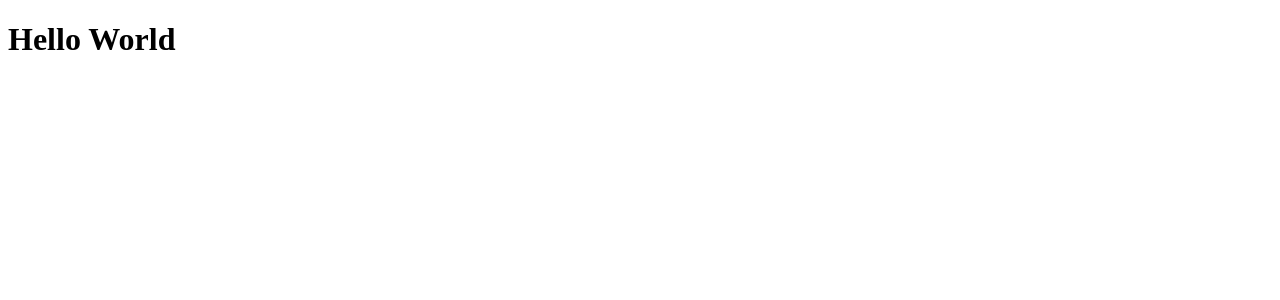
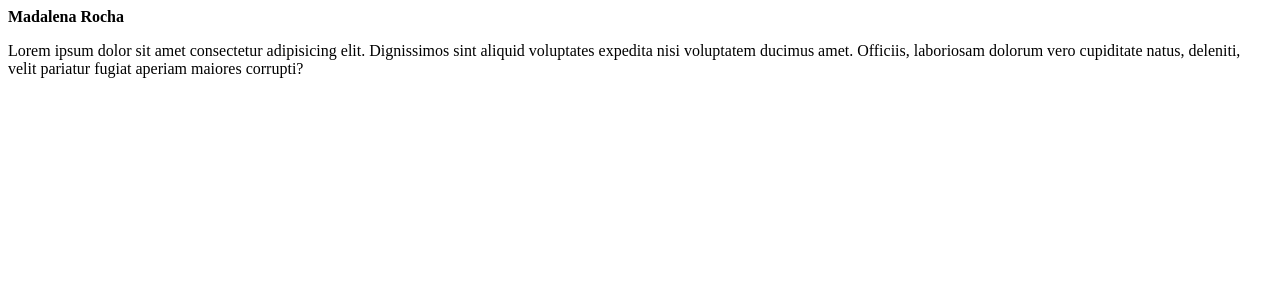
Before and after one commit to madalena-rocha/ignite-feed, a React (Vite) app: page / in a window 1280 px wide. Shown: the top 300 px of the page. Built offline with nearby package versions, Linux system fonts and the light colour scheme.

Commit message:
add component Post

```diff
--- a/src/App.jsx
+++ b/src/App.jsx
@@ -1,7 +1,16 @@
-function App() {
+// Componente no React é uma função que retorna HTML
+// Os componentes da aplicação React precisam ter extensão JSX
+// JSX = JavaScript + XML (HTML)
+
+import { Post } from './Post.jsx';
+
+export function App() {
   return (
-    <h1>Hello World</h1>
+    <div>
+      <Post
+        author="Madalena Rocha"
+        content="Lorem ipsum dolor sit amet consectetur adipisicing elit. Dignissimos sint aliquid voluptates expedita nisi voluptatem ducimus amet. Officiis, laboriosam dolorum vero cupiditate natus, deleniti, velit pariatur fugiat aperiam maiores corrupti?"
+      />
+    </div>
   )
 }
-
-export default App
--- /dev/null
+++ b/src/Post.jsx
@@ -0,0 +1,10 @@
+// props: { author: "", content: "" }
+
+export function Post(props) {
+  return (
+    <div>
+      <strong>{props.author}</strong>
+      <p>{props.content}</p>
+    </div>
+  );
+}
--- a/src/main.jsx
+++ b/src/main.jsx
@@ -4,7 +4,7 @@ import React from 'react'
 import ReactDOM from 'react-dom/client'
 // O react-dom é a integração do react com a DOM, que é a representação do HTML através do JavaScript,
 // ou seja, ao importar o react-dom, estamos integrando o rect para funcionar no ambiente web, no browser
-import App from './App'
+import { App } from './App.jsx'
 
 ReactDOM.createRoot(document.getElementById('root')).render(
   <React.StrictMode>
```
